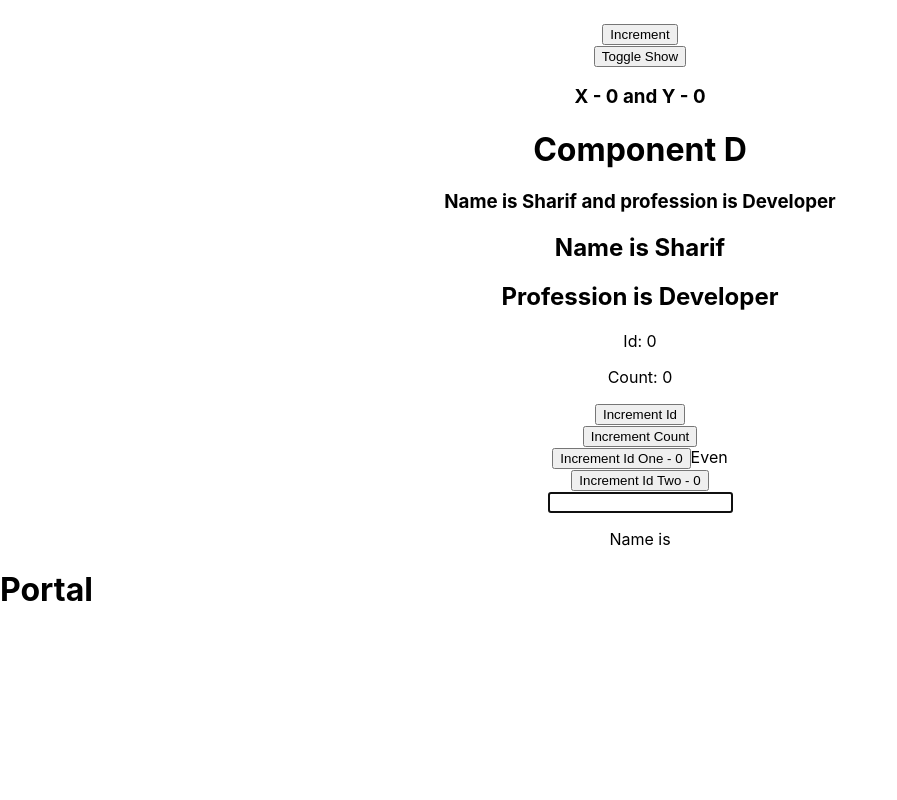
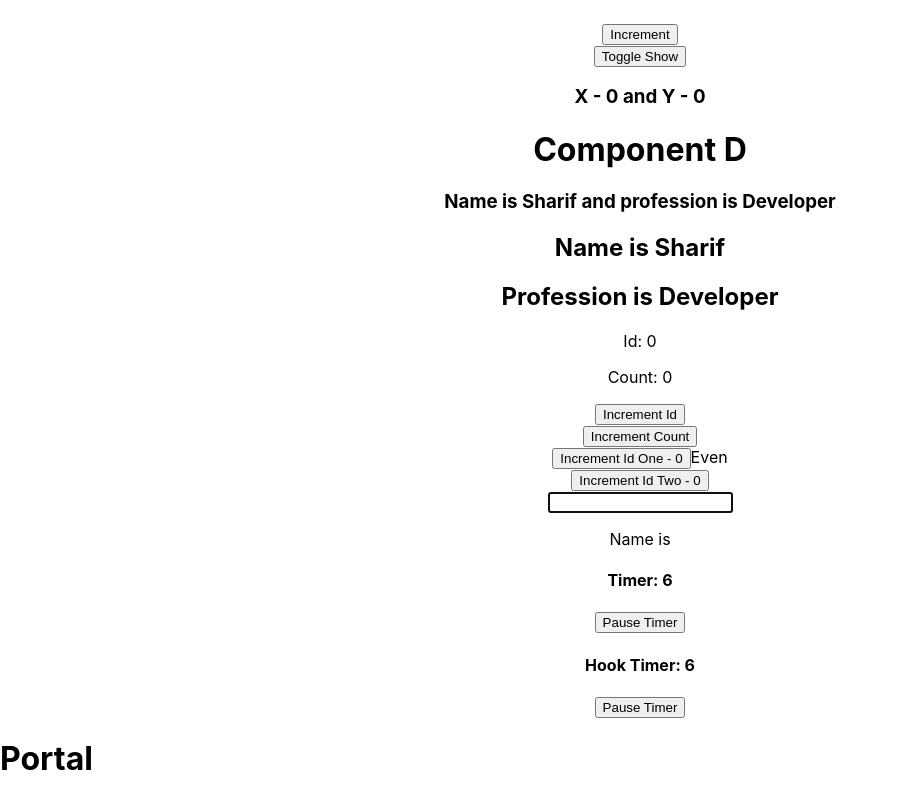
Before and after one commit to ahmed7761/react-redux-tutorial, a React (Create React App) app: page / in a window 1280 px wide. Shown: the part 3594-4394 px from the top of the page, without its empty margins (0-897 px from the left). Before the commit the page ends 4225 px from the top, so only its background shows below. Built offline with nearby package versions, Linux system fonts and the light colour scheme.

Commit message:
useRef hook updated

```diff
--- a/src/App.js
+++ b/src/App.js
@@ -48,6 +48,8 @@
 import ParentComponent from "./components/ParentComponent";
 import MemoCounter from "./components/MemoCounter";
 import Input from "./components/Input";
+import ClassTimer from "./components/ClassTimer";
+import HookTimer from "./components/HookTimer";
 export const UserContext = React.createContext()
 export const ProfileContext = React.createContext()
 
@@ -133,6 +135,8 @@
         <ParentComponent />
         <MemoCounter />
         <Input />
+        <ClassTimer />
+        <HookTimer />
     </div>
   );
 }
--- /dev/null
+++ b/src/components/ClassTimer.js
@@ -0,0 +1,36 @@
+import React, { Component } from 'react'
+
+class ClassTimer extends Component {
+
+    interval
+
+    constructor() {
+        super();
+
+        this.state = {
+            timer: 0
+        }
+    }
+
+    componentDidMount() {
+        this.interval = setInterval(() => {
+            this.setState(prevState => ({timer: prevState.timer + 1}))
+        },1000)
+    }
+
+    componentWillUnmount() {
+        clearInterval(this.interval)
+    }
+
+
+    render() {
+        return (
+            <div>
+                <h4>Timer: {this.state.timer}</h4>
+                <button onClick={() => clearInterval(this.interval)}>Pause Timer</button>
+            </div>
+        );
+    }
+}
+
+export default ClassTimer
--- /dev/null
+++ b/src/components/HookTimer.js
@@ -0,0 +1,26 @@
+import React, { useEffect, useState, useRef } from 'react';
+
+const HookTimer = () => {
+
+    const [timer, setTimer] = useState(0)
+
+    const intervalRef = useRef()
+
+    useEffect(() => {
+        intervalRef.current = setInterval(() => {
+            setTimer(prevTimer => prevTimer + 1)
+        },1000)
+        return () => {
+            clearInterval(intervalRef.current)
+        }
+    },[])
+
+    return (
+        <div>
+            <h4>Hook Timer: {timer}</h4>
+            <button onClick={() => clearInterval(intervalRef.current)}>Pause Timer</button>
+        </div>
+    );
+};
+
+export default HookTimer;
```
